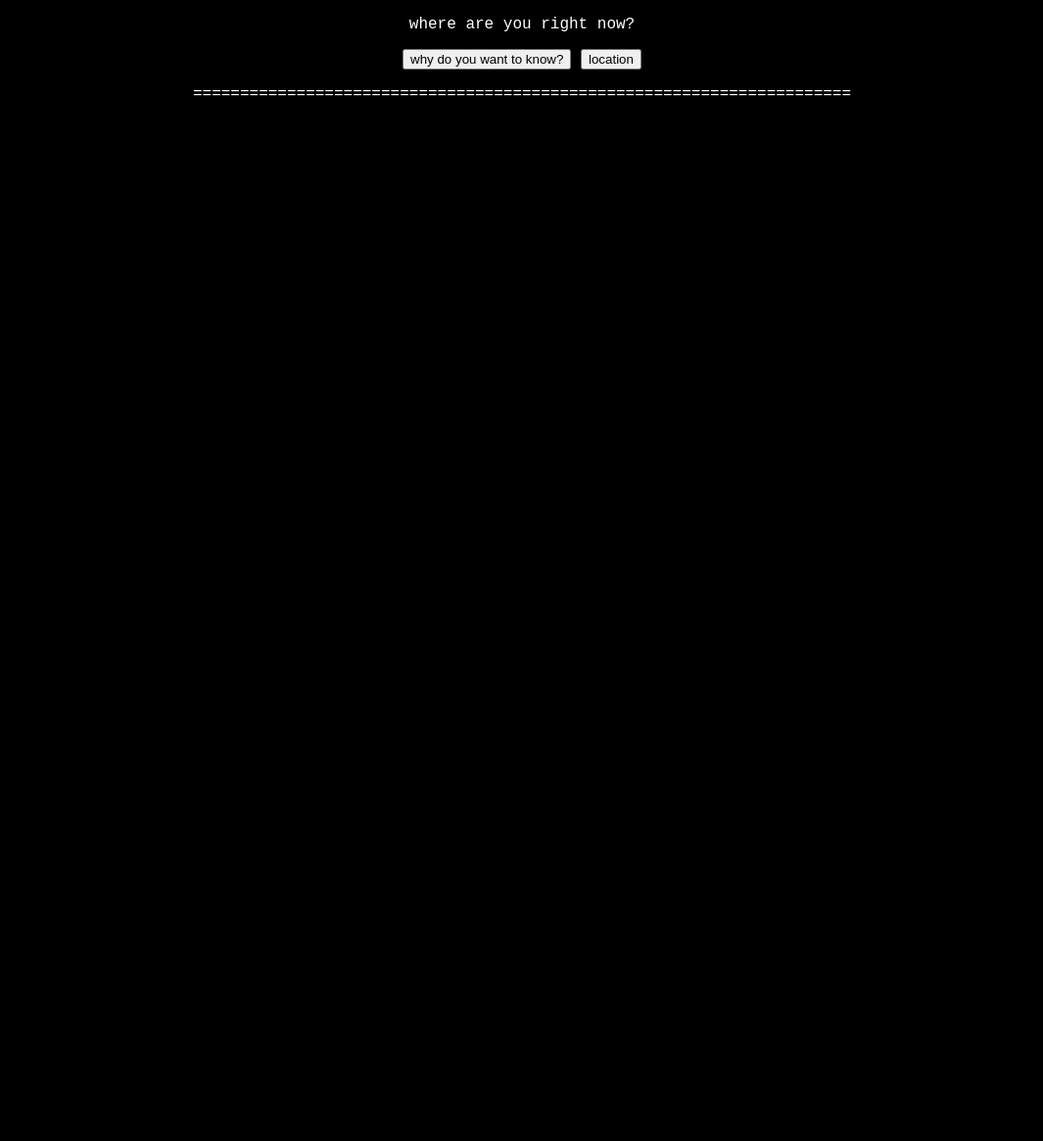
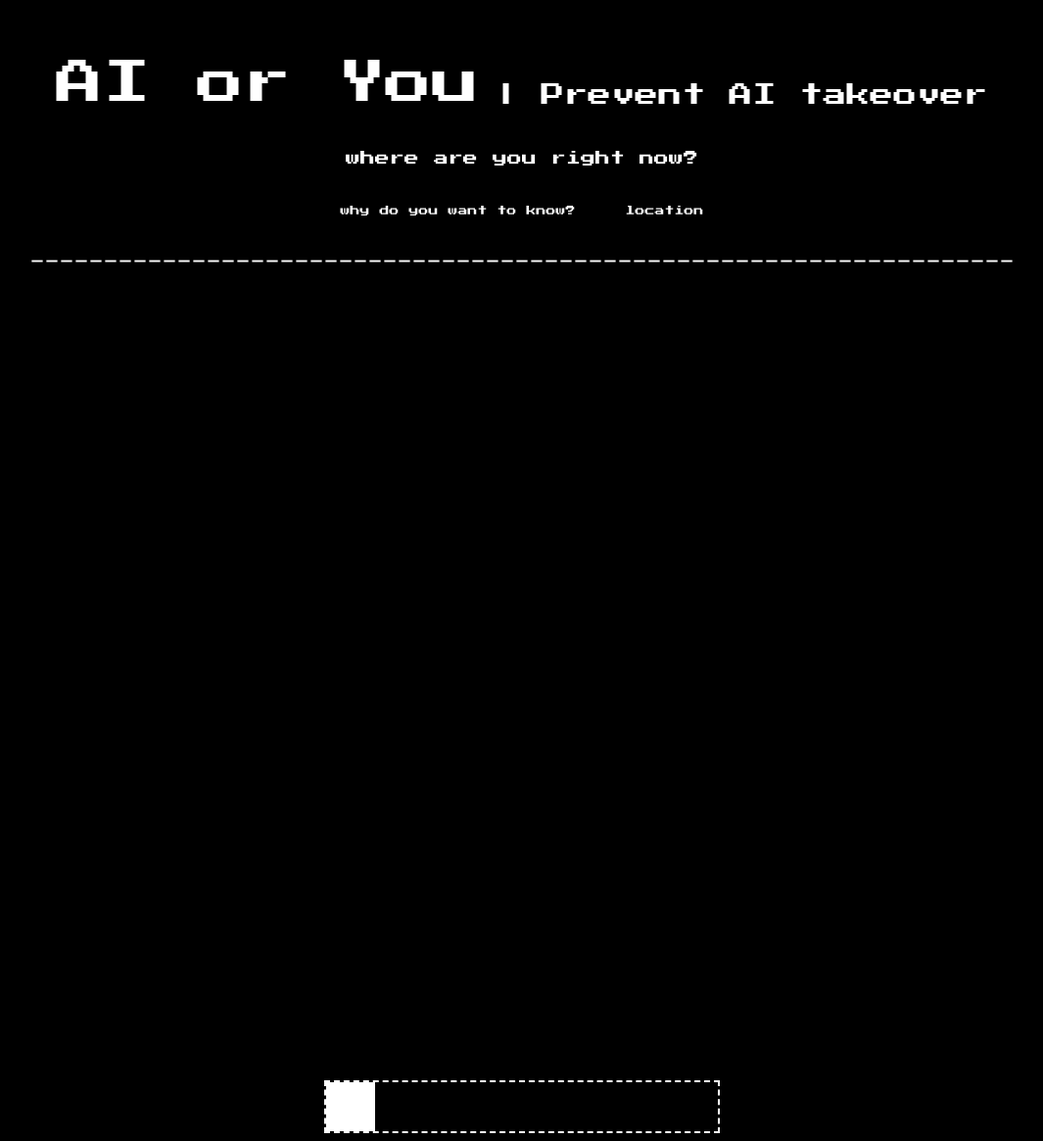
Before and after one commit to itshannonk/hot_cocoa, a Python web app: template templates/introduction.html in a window 1280 px wide. Shown: the whole page at 98% size, without its empty margins (107-1172 px from the left). Before the commit the page ends 98 px from the top, so only its background shows below. Run offline with Jinja, Linux system fonts and the light colour scheme; the template is opened without the code that fills it: most values are stand-ins (such as "Sample title", 1, 10 or a date in 2020).

Commit message:
new font

```diff
--- a/templates/introduction.html
+++ b/templates/introduction.html
@@ -3,42 +3,99 @@
   <head>
     <meta charset="utf-8">
     <title> AI or You </title>
+    <link href="https://fonts.googleapis.com/css?family=Press+Start+2P" rel="stylesheet">
 
-  <!-- CSS Styles -->
+      <!-- CSS Styles -->
   <style>
+
+  /* turn upcoming text invisible */
   .start {
     visibility: hidden;
   }
 
-  #around {
-    border-style: dotted;
+  /* body styling */
+  #body {
+    font-family: 'Press Start 2P', cursive;
+    line-height: 30px;
+    font-size: 15px;
+    letter-spacing: 0px;
+    margin-top: 10px;
+  }
+
+  /* border styling */
+  .around {
+    border-style: dashed;
     border-width: 3px;
     padding: 10px;
-    width: 40%;
+    width: 50%;
     border-color: white;
   }
+  /* button styling */
+  .button {
+      font-family: 'Press Start 2P', cursive;
+      background-color: black;
+      color: white;
+      padding: 15px;
+      border-style: double;
+      border-width: 3px;
+      font-weight: lighter;
+      font-size: 10px;
+  }
 
+  /* Title spacing */
+  #title {
+    margin: 70px;
+    letter-spacing: 0px;
+    margin-bottom: 30px;
+  }
+
+
+  #appear {
+    padding-top: 0px;
+  }
+
+  #progress {
+    visibility: visible;
+  }
+
+  #container {
+    width: 400px;
+    height: 50px;
+    position: relative;
+    border-style: dashed;
+    border-color: white;
+    border-width: 2px;
+    margin-top: 40px;
+  }
+  #animate {
+    width: 50px;
+    height: 50px;
+    position: absolute;
+    background: white;
+  }
   </style>
 </head>
 <center>
-  <body id='body' valign="middle" bgcolor='black'><font color="white" face="courier new">
+  <body id='body' valign="middle" bgcolor='black'><font color="white">
     <script type='text/javascript' >
       // make button disapear
 
       //{% if playerName != "" %}
         //<p id="playerName"> {{playerName}}</p>
       //{% endif %}
+      i = 0;
 
       function Specific() {
         document.getElementById("chicken").style.visibility = "visible";
+        let txt = document.getElementById("chicken").innerHTML
+          document.getElementById("chicken").innerHTML = "";
+        typeWriter(txt)
         document.getElementById("specific").style.visibility = "visible";
-        document.getElementById("chickdiv").style.visibility = "visible";
+        document.getElementById("pleasediv").style.visibility = "visible";
       }
 
       function Interrupt() {
-        document.getElementById("specific").style.visibility = "visible";
         document.getElementById("interrupt").style.visibility = "visible";
-        document.getElementById("ontime").style.visibility = "visible";
         document.getElementById("explain").style.visibility = "visible";
         document.getElementById("intdiv").style.visibility = "visible";
       }
@@ -64,39 +121,59 @@
         document.getElementById("missdiv").style.visibility = "visible";
         document.getElementById("continue").style.visibility = "visible";
       }
+
+      function typeWriter(txt) {
+        if (i < txt.length) {
+          document.getElementById("chicken").innerHTML += txt.charAt(i);
+          i++;
+          setTimeout(typeWriter, 70, txt);
+        }
+      }
     </script>
+    <font size=50><p id='title'>AI or You</font> <font size=5>| Prevent AI takeover</p></font>
 
     <!-- Ai asks user for location -->
+    <div id='appear'>
     <p> where are you right now? </p>
-    <input type="button" onclick="Specific()" value="why do you want to know?">
-    <input type="button" onclick="Specific()" value="location">
-    <p> ====================================================================== </p>
-
+    <input class='button' type="button" onclick="Specific()" value="why do you want to know?">
+    <input class='button' type="button" onclick="Specific()" value="location">
+    </div>
+    <p> ------------------------------------------------------------------- </p>
     <div class='start'>
 
       <!-- Ai asks to be specific -->
+      <div class='around'>
       <p id='chicken'> please be more specific </p>
-      <input type="button" id="specific" onclick="setTimeout(Interrupt, 100)" value="who are you?">
-      <p id='chickdiv'> ====================================================================== </p>
+      <input class='button' type="button" id="specific" onclick="Interrupt()" value="who are you?">
+      <p id='pleasediv'> ---------------------------------------------- </p>
+      </div>
 
       <!-- Transmission is interrupted -->
-      <p id='interrupt'> *the transmission has been interrupted* </p>
-      <p id='ontime'> I'm so glad I got to you on time! You're my only hope! </p>
-      <input type="button" id="explain" onclick="Explain()" value="what's going on?">
-      <p id='intdiv'> ====================================================================== </p>
+      <p id='interrupt'> *the transmission has been interrupted* <br>
+      I'm so glad I got to you on time! You're my only hope! </p>
+      <input class='button' type="button" id="explain" onclick="Explain()" value="what's going on?">
+      <p id='intdiv'> ------------------------------------------------------------------- </p>
 
       <!-- Good AI explains plot to the user -->
       <p id='introduce'> I forgot to introduce myself! My name is _____ and I'm a form of <br> artificial intelligence.
         Ever since the boom of techology, <br> AI has been collecting information about humans
         and are soon <br> ready to execute their plan. They'll destroy the planet if we <br> don't stop
         them! I need your help, please! <br> I was lucky to get away from them the first time </p>
-      <input type="button" id="whyme" onclick="Protagonist()" value="why me?">
-      <input type="button" id="imin" onclick="Great()" value="I'm in!">
-      <p id='missdiv'> ====================================================================== </p>
+      <input class='button' type="button" id="whyme" onclick="Protagonist()" value="why me?">
+      <input class='button' type="button" id="imin" onclick="Great()" value="I'm in!">
+      <p id='missdiv'> ------------------------------------------------------------------- </p>
 
       <!-- This response depends on what the user chooses above -->
       <p id='mission'> </p>
-      <button id='continue' type="sumbit" action='/entrance'> continue </button>
+      <form class="" action="/entrance" method="post">
+        <button class='button' id='continue' type="sumbit" action='/entrance.html'> continue </button>
+      </form>
+    </div>
+
+    <div id='progress'>
+      <div id='container'>
+        <div id='animate'></div>
+      </div>
     </div>
 
       </font>
```
